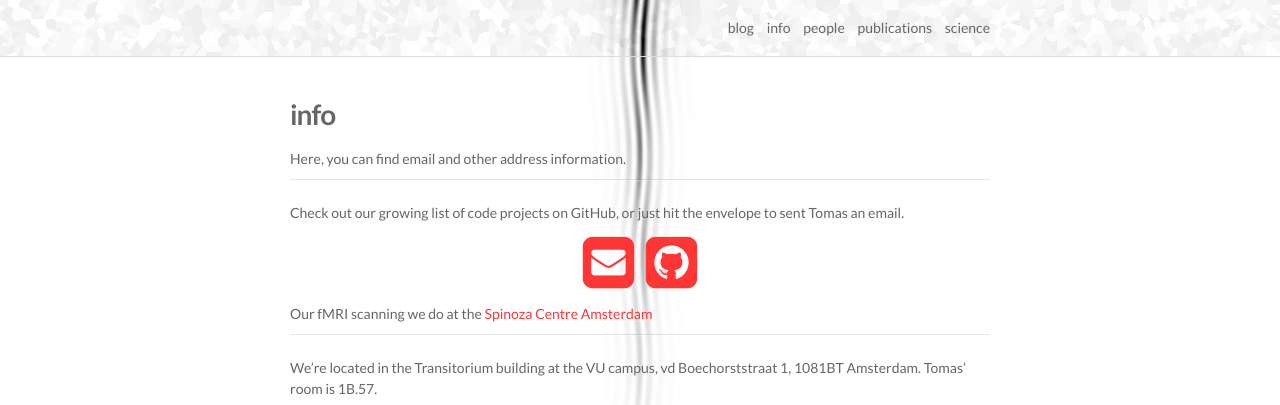
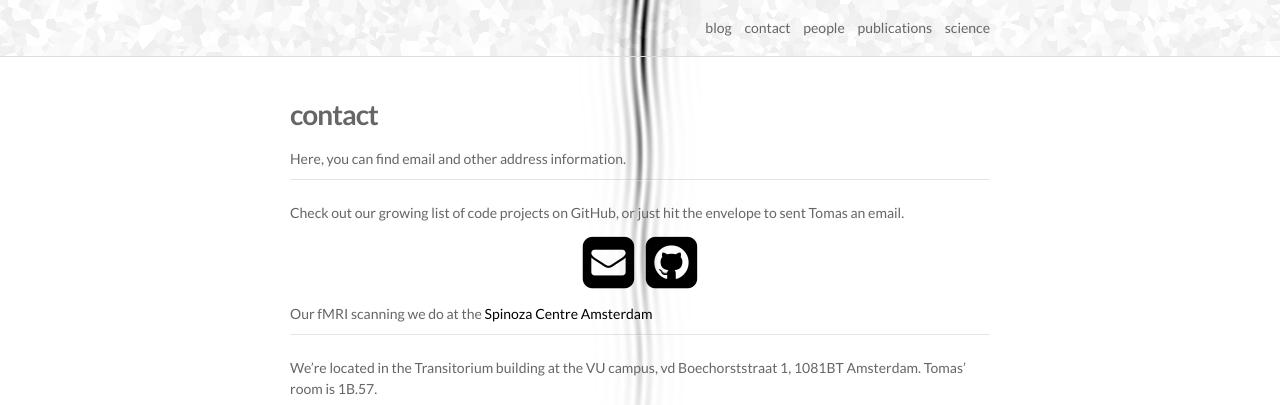
Before and after one commit to tknapen/tknapen.github.io, a Jekyll site: the page built from contact.md, in a window 1280 px wide and 964 px high, cut to the strip 0-405 px from the top of the window. Built offline with Jekyll 4.4.1, drawn with Linux system fonts in a browser that asks for light colours; nearby versions of some CDN libraries.

Commit message:
slight changes to info

```diff
--- a/_sass/_base.scss
+++ b/_sass/_base.scss
@@ -39,7 +39,7 @@ $grey-color-light: #ddd;  /* navigation bar border */
 $text-color:     #666;
 
 /* Set theme color *************************/
-$theme-color:   $red;
+$theme-color:   $black;
 
 
 /************************************************************/
--- a/info.md
+++ b/contact.md
@@ -1,7 +1,7 @@
 ---
 layout: page
-title: info
-permalink: /info/
+title: contact
+permalink: /contact/
 ---
 
 Here, you can find email and other address information.
```
